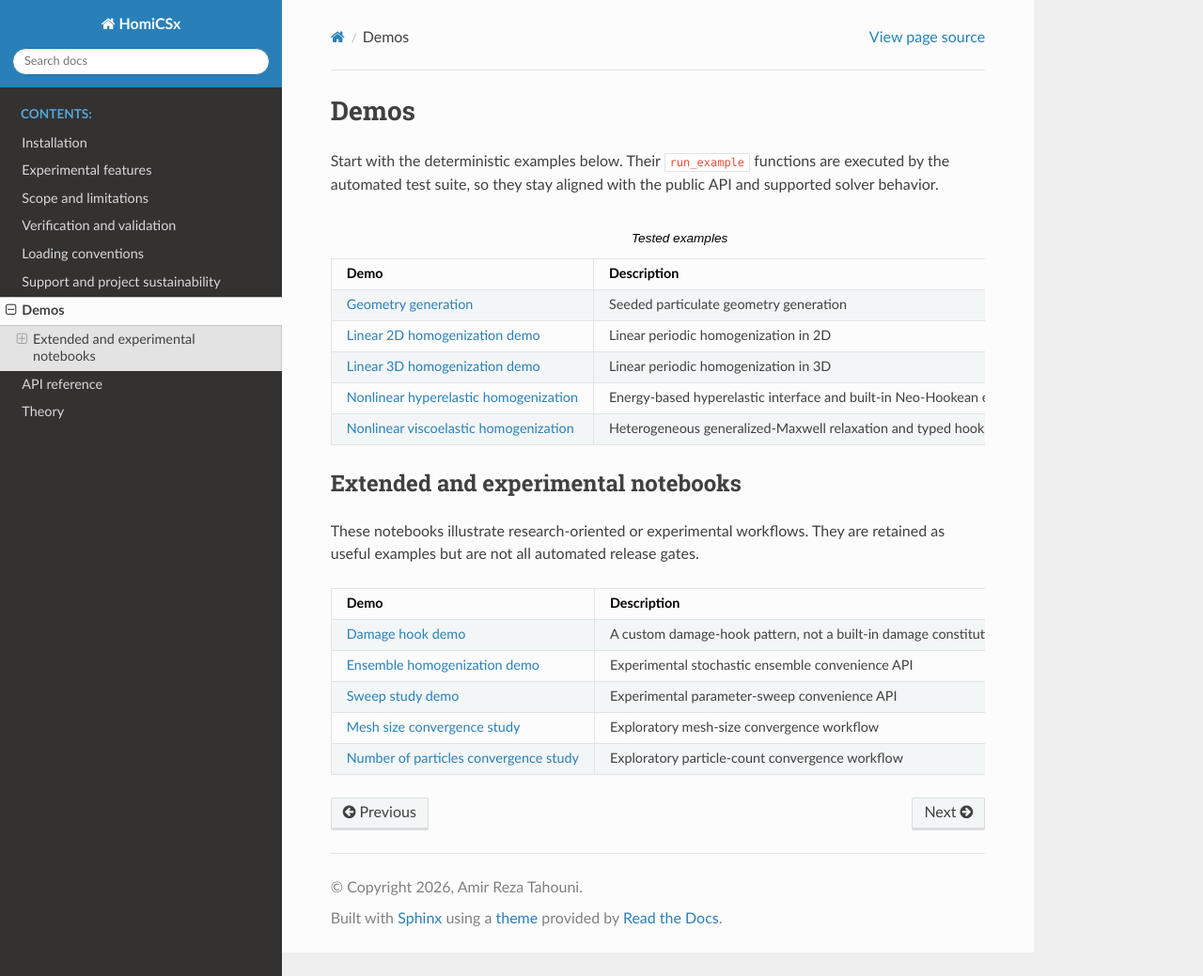
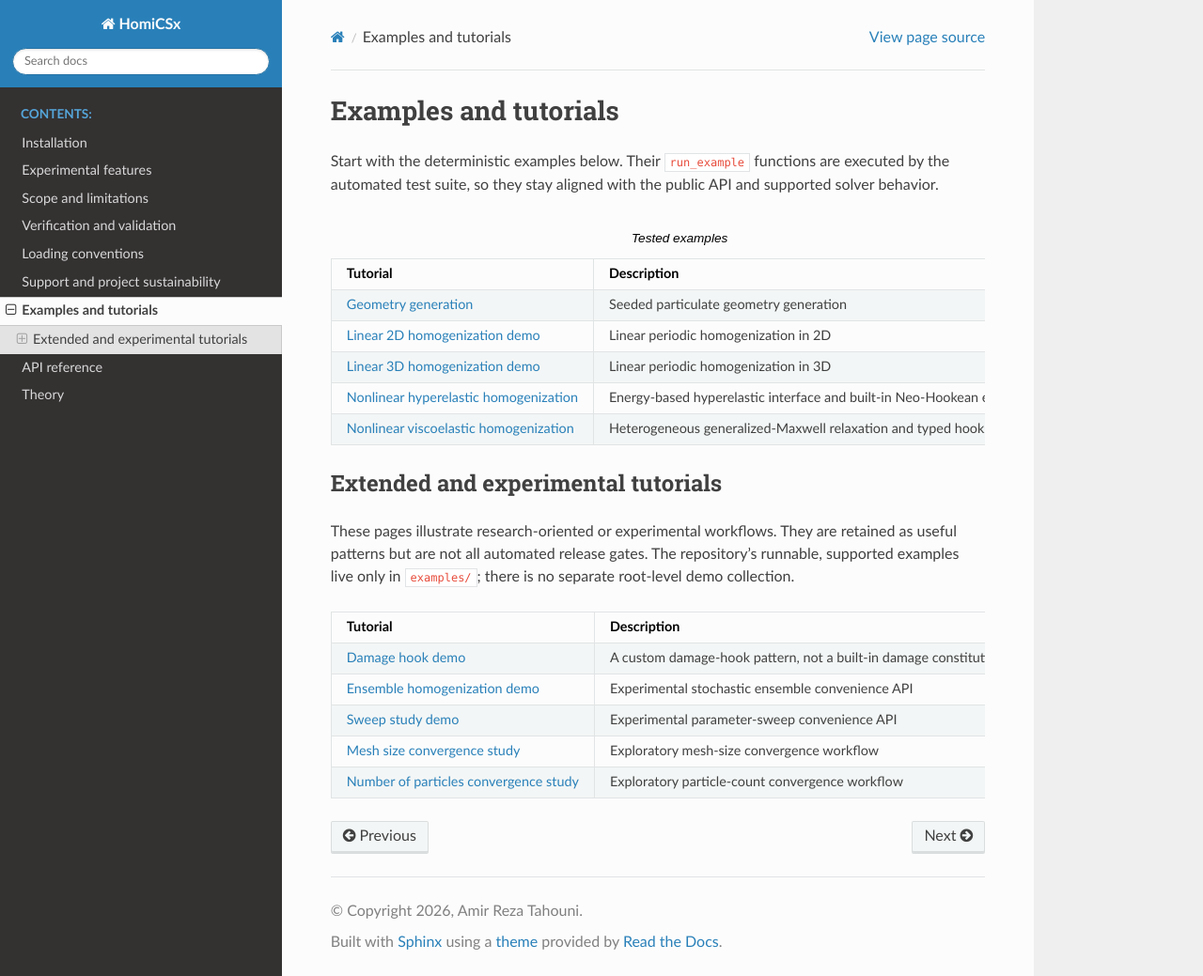
Before and after one commit to AmirTahouni/HomiCSx, a Sphinx documentation site: the page built from docs/source/demos.rst, in a window 1280 px wide and 1039 px high. Shown: the whole window at 94% size. Built offline with Sphinx 7.4.7 and the Read the Docs theme 3.1.0, drawn with Linux system fonts in a browser that asks for light colours; formulas are drawn with MathJax 3.

Commit message:
Consolidate runnable examples

```diff
--- a/docs/source/demos.rst
+++ b/docs/source/demos.rst
@@ -1,5 +1,5 @@
-Demos
-=====
+Examples and tutorials
+======================
 
 Start with the deterministic examples below. Their ``run_example`` functions
 are executed by the automated test suite, so they stay aligned with the public
@@ -9,7 +9,7 @@ API and supported solver behavior.
    :header-rows: 1
    :widths: 30 70
 
-   * - Demo
+   * - Tutorial
      - Description
    * - :doc:`demos/geometry_generation`
      - Seeded particulate geometry generation
@@ -22,17 +22,19 @@ API and supported solver behavior.
    * - :doc:`demos/nonlinear_viscoelastic`
      - Heterogeneous generalized-Maxwell relaxation and typed hooks
 
-Extended and experimental notebooks
+Extended and experimental tutorials
 -----------------------------------
 
-These notebooks illustrate research-oriented or experimental workflows. They
-are retained as useful examples but are not all automated release gates.
+These pages illustrate research-oriented or experimental workflows. They are
+retained as useful patterns but are not all automated release gates. The
+repository's runnable, supported examples live only in ``examples/``; there is
+no separate root-level demo collection.
 
 .. list-table::
    :header-rows: 1
    :widths: 30 70
 
-   * - Demo
+   * - Tutorial
      - Description
    * - :doc:`demos/damage_with_hook`
      - A custom damage-hook pattern, not a built-in damage constitutive model
```
Also changed, not shown: README.md (+3 -2 lines), paper/manuscript.md (+11 -10 lines), examples/README.md, 13 other files.
